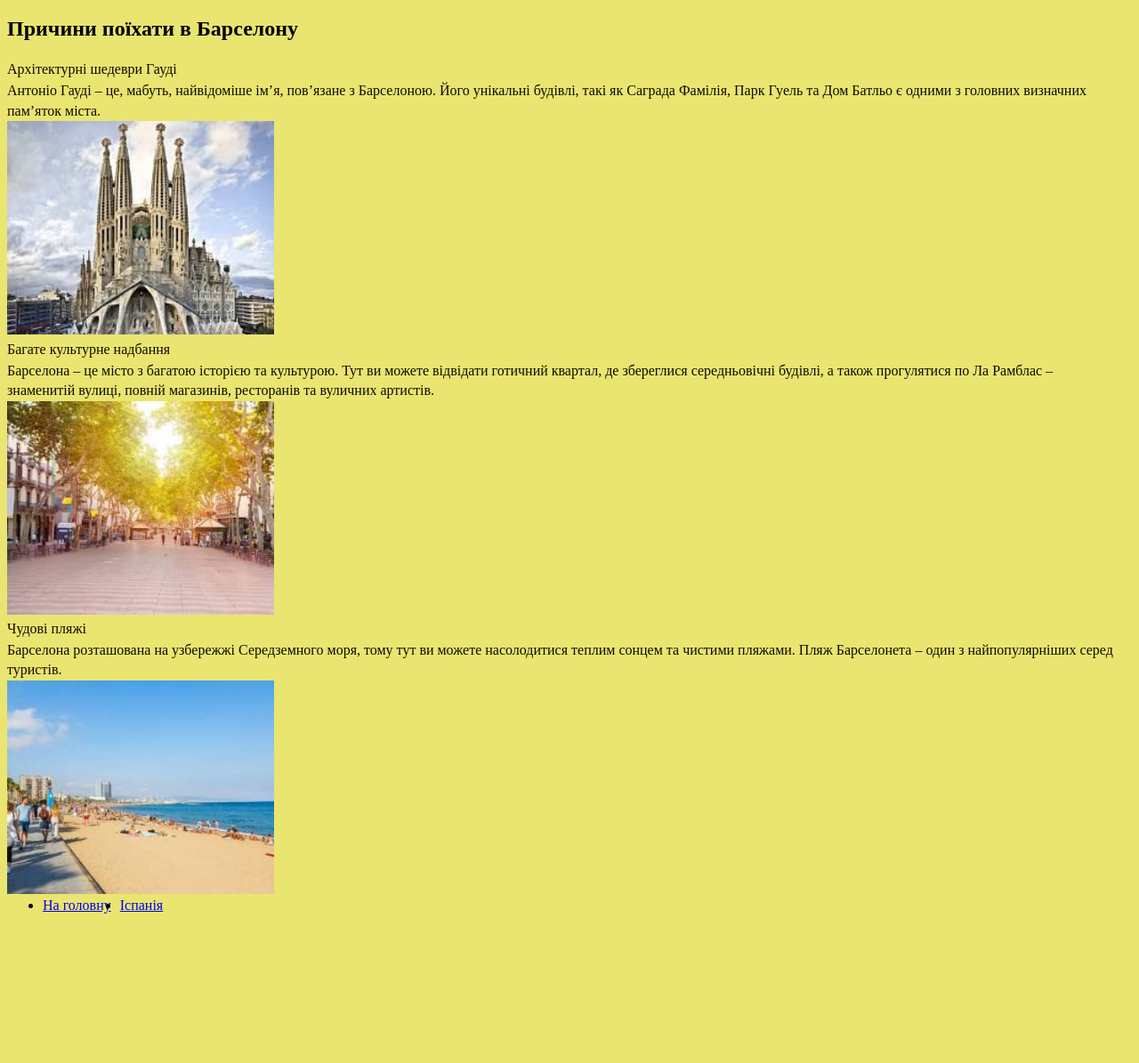
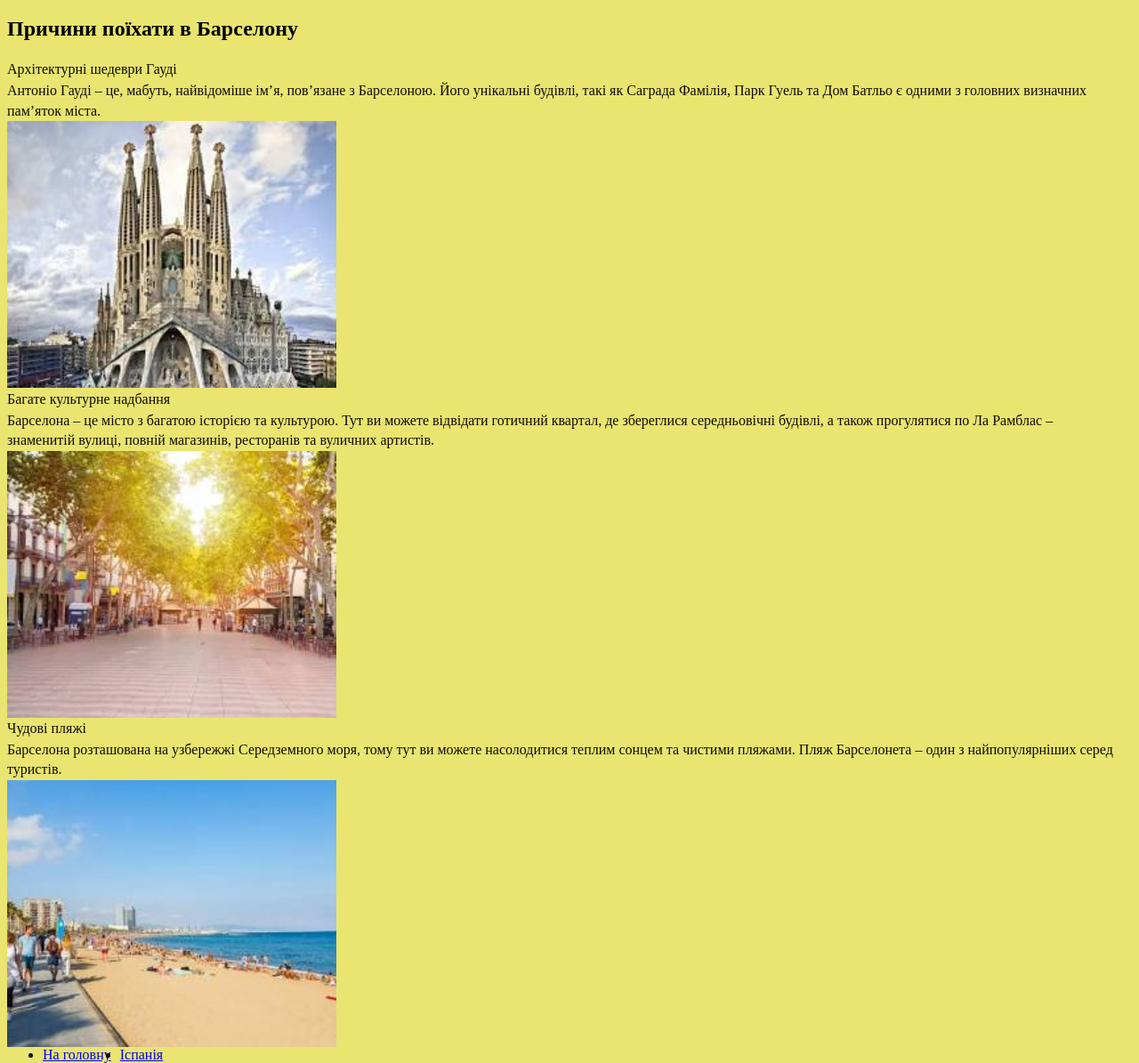
Before and after one commit to Eva795/web, a plain HTML site: page index3.html in a window 1280 px wide. Shown: the part 61-1256 px from the top of the page at 89% size. Before the commit the page ends 1088 px from the top, so only its background shows below. Drawn offline with Linux system fonts and the light colour scheme; files that its build step writes are made by us from their sources.

Commit message:
Update index3.html

```diff
--- a/index3.html
+++ b/index3.html
@@ -3,7 +3,7 @@
 <head>
     <meta charset="UTF-8">
     <meta name="viewport" content="width=device-width, initial-scale=1.0">
-    <link rel="stylesheet" type="text/css" href="./style.css">
+    <link rel="stylesheet" type="text/css" href="css/style.css">
     <title>Барселона</title>
 </head>
 <body>
@@ -17,21 +17,21 @@
                 <p>Архітектурні шедеври Гауді</p>
                 <p>Антоніо Гауді – це, мабуть, найвідоміше ім’я, пов’язане з Барселоною. Його унікальні будівлі, такі як Саграда Фамілія, Парк Гуель та Дом Батльо є одними з головних визначних пам’яток міста.</p>
             </div>
-            <img src="./11.jpg" class="img">
+            <img src="./11.jpg" class="img3">
         </li>
         <li>
             <div>
                 <p>Багате культурне надбання</p>
                 <p>Барселона – це місто з багатою історією та культурою. Тут ви можете відвідати готичний квартал, де збереглися середньовічні будівлі, а також прогулятися по Ла Рамблас – знаменитій вулиці, повній магазинів, ресторанів та вуличних артистів.</p>
             </div>
-            <img src="./12.jpg" class="img">
+            <img src="./12.jpg" class="img3">
         </li>
         <li>
             <div>
                 <p>Чудові пляжі</p>
                 <p>Барселона розташована на узбережжі Середземного моря, тому тут ви можете насолодитися теплим сонцем та чистими пляжами. Пляж Барселонета – один з найпопулярніших серед туристів.</p>
             </div>
-            <img src="./13.jpg" class="img">
+            <img src="./13.jpg" class="img3">
         </li>
     </ol>
     <nav>
```
